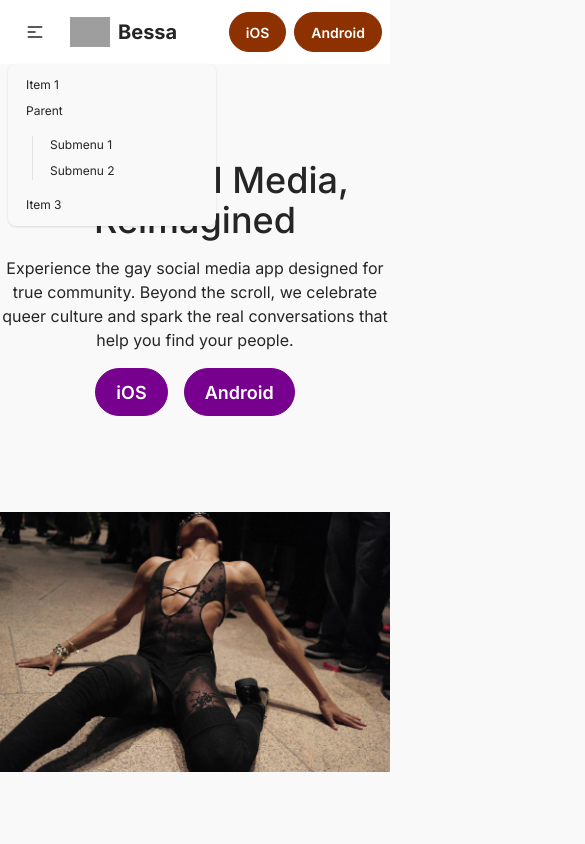
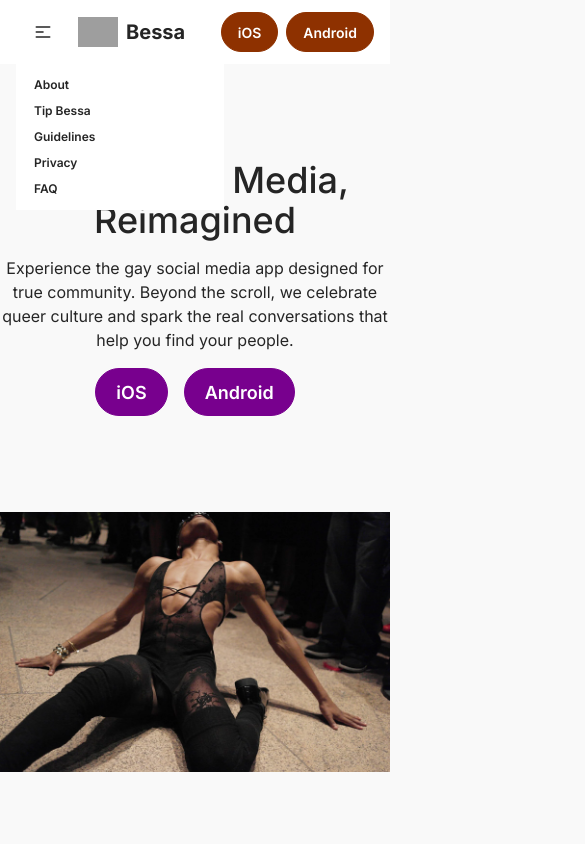
Before and after one commit to bessaapps/bessa-website, a Next.js app: page / in a window 390 px wide. Both pictures are taken after a click on the button 35 px from the left and 32 px from the top of the page. Shown: the top 844 px of the page, 585 px wide, since content can reach past the window. Built offline with nearby package versions, Linux system fonts and the light colour scheme; grey boxes are pictures that could not be loaded.

Commit message:
Improve TopNavigation styling, replace hardcoded links with dynamic rendering, and optimize page grid layouts for responsiveness.

```diff
--- a/app/page.tsx
+++ b/app/page.tsx
@@ -45,7 +45,7 @@ export default function Home() {
         />
       </div>
       <div className={"max-w-7xl mx-auto gap-4 my-24"}>
-        <div className={"grid grid-cols-2 items-center gap-4"}>
+        <div className={"grid grid-cols-1 sm:grid-cols-2 items-center gap-4"}>
           <Image
             src={Stock2}
             alt={
@@ -198,10 +198,18 @@ export default function Home() {
             </div>
           </div>
           <div>
-            <p className={"text-black text-9xl font-bold text-right uppercase"}>
+            <p
+              className={
+                "text-black text-xl sm:text-9xl font-bold text-right uppercase"
+              }
+            >
               Find your people
             </p>
-            <p className={"text-white text-9xl font-bold text-right uppercase"}>
+            <p
+              className={
+                "text-white text-xl sm:text-9xl font-bold text-right uppercase"
+              }
+            >
               Share your story
             </p>
           </div>
--- a/components/navigation/TopNavigation.tsx
+++ b/components/navigation/TopNavigation.tsx
@@ -5,11 +5,11 @@ import { androidLink, iOSLink, links, sEOTitle } from "@/lib/constants";
 
 export default function TopNavigation() {
   return (
-    <header>
-      <div className={"navbar bg-white"}>
+    <header className={"sticky top-0 z-50"}>
+      <div className={"navbar bg-white px-4 sm:px-8"}>
         <div className={"navbar-start gap-2"}>
           <div className={"dropdown lg:hidden"}>
-            <div tabIndex={0} role="button" className="btn btn-ghost">
+            <div tabIndex={0} role={"button"} className={"btn btn-ghost"}>
               <svg
                 xmlns="http://www.w3.org/2000/svg"
                 className="h-5 w-5"
@@ -28,25 +28,17 @@ export default function TopNavigation() {
             <nav>
               <ul
                 tabIndex={-1}
-                className="menu menu-sm dropdown-content bg-base-100 rounded-box z-1 mt-3 w-52 p-2 shadow"
+                className={
+                  "menu menu-sm dropdown-content bg-white z-1 mt-3 w-52 p-2"
+                }
               >
-                <li>
-                  <a>Item 1</a>
-                </li>
-                <li>
-                  <a>Parent</a>
-                  <ul className="p-2">
-                    <li>
-                      <a>Submenu 1</a>
-                    </li>
-                    <li>
-                      <a>Submenu 2</a>
-                    </li>
-                  </ul>
-                </li>
-                <li>
-                  <a>Item 3</a>
-                </li>
+                {links.map(({ href, anchor }) => (
+                  <li key={href}>
+                    <Link href={href} className={"font-semibold"}>
+                      {anchor}
+                    </Link>
+                  </li>
+                ))}
               </ul>
             </nav>
           </div>
```
